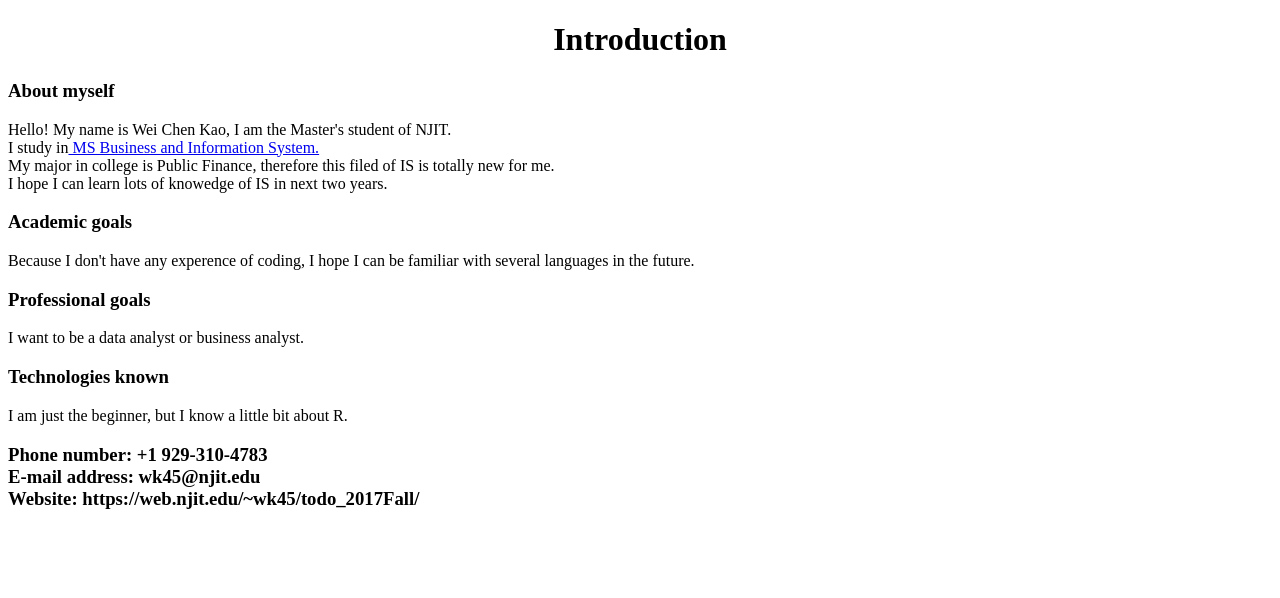
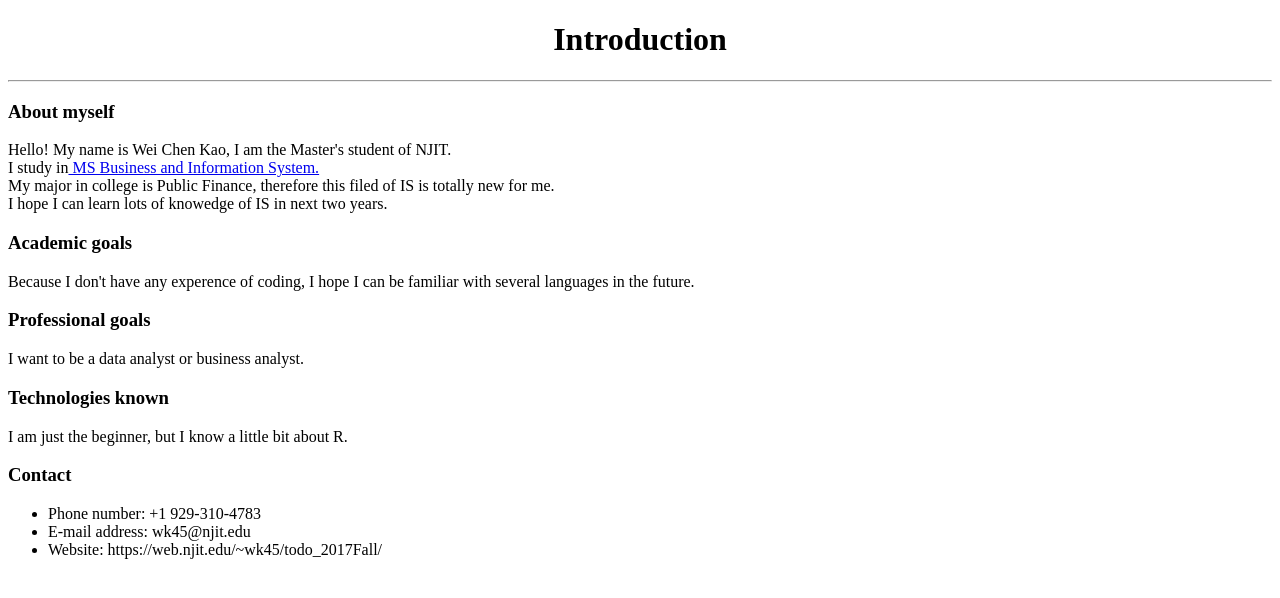
Before and after one commit to feveregg/todo_2017Fall, a plain HTML site: page index.html in a window 1280 px wide. Drawn offline with Linux system fonts and the light colour scheme; a script that the page names is missing.

Commit message:
modified index.html

```diff
--- a/index.html
+++ b/index.html
@@ -9,7 +9,8 @@
        <blockquote class="imgur-embed-pub" lang="en" data-id="a/wO1MS"><a
        href="//imgur.com/wO1MS"></a></blockquote><script async
        src="//s.imgur.com/min/embed.js" charset="utf-8"></script>
-       <h3>About myself</h3>
+      <hr></hr>
+      <h3>About myself</h3>
        <p>
           Hello! My name is Wei Chen Kao, I am the Master's student of
 	  NJIT.<br>
@@ -30,11 +31,13 @@
        </p>
        <h3>Technologies known</h3>
        <p>I am just the beginner, but I know a little bit about R.</p>
-       <h3>
-          Phone number: +1 929-310-4783<br>
-	  E-mail address: wk45@njit.edu<br>
-	  Website: https://web.njit.edu/~wk45/todo_2017Fall/
-       </h3>
+       <h3>Contact</h3>
+        <ul>
+         <li>Phone number: +1 929-310-4783<br></li>
+	 <li>E-mail address: wk45@njit.edu<br></li>
+	 <li>Website: https://web.njit.edu/~wk45/todo_2017Fall/</li>
+        </ul>
+
 
     <body>
  </html>
```
